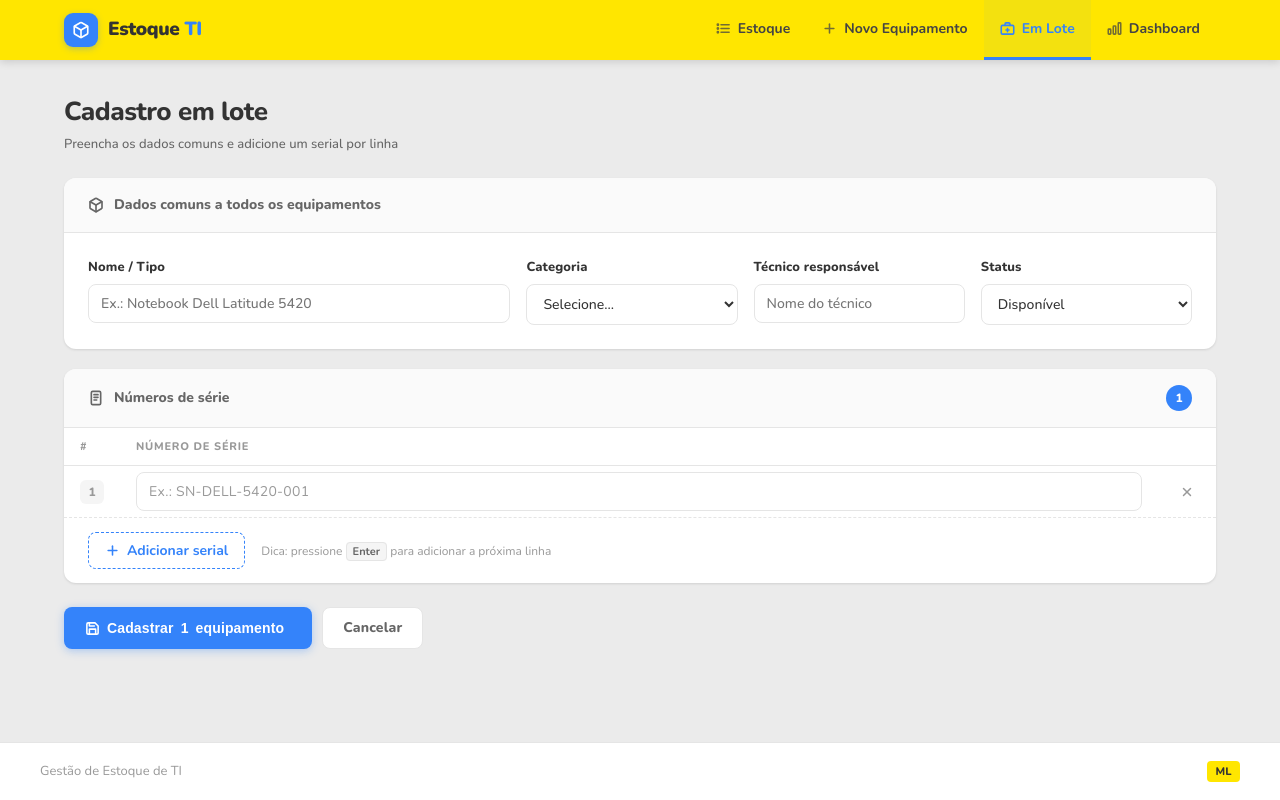
After one commit to vitto2/estoque-gerenciador, a Flask app: page /equipamentos/lote in a window 1280 px wide. The commit adds this page. Run offline with Flask 3, Linux system fonts and the light colour scheme.

Commit message:
Cadastro em lote com seriais dinâmicos
- Campo serial (nullable) adicionado ao modelo Equipamento
- Nova rota GET/POST /equipamentos/lote para cadastro em lote
- Formulário com campos comuns no topo e tabela dinâmica de seriais:
  - Botão "+" e tecla Enter adicionam nova linha
  - Colar múltiplos seriais de uma vez separa automaticamente por linha
  - Botão ✕ remove linha (mínimo 1)
  - Contador ao vivo no header e no botão de submit
- Nav: novo item "Em Lote" com ícone SVG
- Listagem: coluna Serial com badge monospace (ou — se ausente)
- Exportação Excel: coluna "Número de Série" adicionada
- CSS: estilos do formulário em lote, serial badge na listagem

Co-Authored-By: Claude Sonnet 4.6 <noreply@anthropic.com>
Claude-Session: https://claude.ai/code/session_01MuMM1ogfEvd7K1ZwwraziY

```diff
--- a/exportacao.py
+++ b/exportacao.py
@@ -10,6 +10,7 @@ from openpyxl.styles import Alignment, Font, PatternFill
 
 CABECALHOS = [
     "Nome/Tipo",
+    "Número de Série",
     "Categoria",
     "Quantidade",
     "Data de Registro",
@@ -17,9 +18,9 @@ CABECALHOS = [
     "Status",
 ]
 
-LARGURAS_COLUNAS = [32, 20, 12, 20, 24, 16]
+LARGURAS_COLUNAS = [32, 22, 20, 12, 20, 24, 16]
 
-COR_CABECALHO = "1E3A5F"  # mesma cor da topbar do site, pra manter identidade visual
+COR_CABECALHO = "3483FA"
 
 
 def gerar_planilha_equipamentos(itens):
@@ -47,6 +48,7 @@ def gerar_planilha_equipamentos(itens):
         ws.append(
             [
                 item.nome,
+                item.serial or "",
                 item.categoria,
                 item.quantidade,
                 item.data_registro.strftime("%d/%m/%Y %H:%M"),
--- a/models.py
+++ b/models.py
@@ -42,6 +42,7 @@ class Equipamento(db.Model):
     nome = db.Column(db.String(150), nullable=False)
     categoria = db.Column(db.String(50), nullable=False)
     quantidade = db.Column(db.Integer, nullable=False, default=1)
+    serial = db.Column(db.String(100), nullable=True)
     data_registro = db.Column(db.DateTime, nullable=False, default=datetime.now)
     tecnico_responsavel = db.Column(db.String(100), nullable=False)
     status = db.Column(db.String(30), nullable=False, default="Disponível")
--- a/routes/equipamentos.py
+++ b/routes/equipamentos.py
@@ -127,6 +127,70 @@ def _aplicar_filtros(query, filtros):
     return query
 
 
+def _contexto_lote(form_data=None, seriais=None):
+    fd = form_data or {}
+    return {
+        "valores": {
+            "nome": fd.get("nome", ""),
+            "categoria": fd.get("categoria", ""),
+            "categoria_customizada": fd.get("categoria_customizada", ""),
+            "tecnico_responsavel": fd.get("tecnico_responsavel", ""),
+            "status": fd.get("status", "Disponível"),
+        },
+        "seriais": seriais if seriais is not None else [""],
+        "categorias": get_categorias_disponiveis() + ["Outro"],
+        "status_opcoes": STATUS_OPCOES,
+        "tecnicos_existentes": get_tecnicos_existentes(),
+    }
+
+
+@equipamentos_bp.route("/lote", methods=["GET", "POST"])
+def lote():
+    if request.method == "POST":
+        nome = (request.form.get("nome") or "").strip()
+        categoria = (request.form.get("categoria") or "").strip()
+        if categoria == "Outro":
+            categoria = (request.form.get("categoria_customizada") or "").strip()
+        tecnico = (request.form.get("tecnico_responsavel") or "").strip()
+        status = (request.form.get("status") or "").strip()
+        seriais_raw = request.form.getlist("serial")
+
+        erros = []
+        if not nome:
+            erros.append("Informe o nome/tipo do equipamento.")
+        if not categoria:
+            erros.append("Informe a categoria.")
+        if not tecnico:
+            erros.append("Informe o técnico responsável.")
+        if status not in STATUS_OPCOES:
+            erros.append("Selecione um status válido.")
+
+        seriais = [s.strip() for s in seriais_raw if s.strip()]
+        if not seriais:
+            erros.append("Adicione pelo menos um número de série.")
+
+        if erros:
+            for e in erros:
+                flash(e, "erro")
+            return render_template("lote.html", **_contexto_lote(form_data=request.form, seriais=seriais_raw))
+
+        for serial in seriais:
+            db.session.add(Equipamento(
+                nome=nome,
+                categoria=categoria,
+                quantidade=1,
+                serial=serial,
+                tecnico_responsavel=tecnico,
+                status=status,
+            ))
+        db.session.commit()
+        n = len(seriais)
+        flash(f'{n} equipamento{"s" if n > 1 else ""} cadastrado{"s" if n > 1 else ""} com sucesso.', "sucesso")
+        return redirect(url_for("equipamentos.listagem"))
+
+    return render_template("lote.html", **_contexto_lote())
+
+
 @equipamentos_bp.route("/")
 def listagem():
     filtros = _filtros_atuais()
--- a/static/css/style.css
+++ b/static/css/style.css
@@ -636,12 +636,190 @@ input:focus {
 
 .card-grafico-largo { grid-column: 1 / -1; }
 
+/* ── SERIAL BADGE (listing) ──────────────────────────────────────────────── */
+.item-serial {
+    font-family: "SF Mono", "Fira Code", "Consolas", monospace;
+    font-size: 12px;
+    font-weight: 700;
+    color: var(--ml-blue);
+    background: var(--ml-blue-light);
+    padding: 3px 8px;
+    border-radius: 5px;
+    letter-spacing: 0.03em;
+    white-space: nowrap;
+}
+.item-sem-serial { color: var(--text-light); font-size: 13px; }
+
+/* ── BATCH FORM ──────────────────────────────────────────────────────────── */
+.lote-card {
+    background: var(--surface);
+    border-radius: var(--radius-lg);
+    box-shadow: var(--shadow-sm);
+    overflow: hidden;
+}
+
+.lote-card-header {
+    display: flex;
+    align-items: center;
+    gap: 10px;
+    padding: 16px 24px;
+    background: #FAFAFA;
+    border-bottom: 1.5px solid var(--border);
+    font-size: 14px;
+    font-weight: 800;
+    color: var(--text-secondary);
+}
+
+.lote-campos-comuns {
+    display: grid;
+    grid-template-columns: 2fr 1fr 1fr 1fr;
+    gap: 16px;
+    padding: 24px;
+}
+
+.lote-contador-badge {
+    margin-left: auto;
+    background: var(--ml-blue);
+    color: white;
+    font-size: 12px;
+    font-weight: 800;
+    min-width: 26px;
+    height: 26px;
+    border-radius: 999px;
+    display: flex;
+    align-items: center;
+    justify-content: center;
+    padding: 0 8px;
+    transition: background var(--transition);
+}
+
+.lote-seriais-wrapper { overflow-x: auto; }
+
+.lote-tabela {
+    width: 100%;
+    border-collapse: collapse;
+}
+
+.lote-tabela th {
+    text-align: left;
+    padding: 10px 16px;
+    font-size: 11px;
+    font-weight: 800;
+    text-transform: uppercase;
+    letter-spacing: 0.07em;
+    color: var(--text-light);
+    border-bottom: 1px solid var(--border);
+    background: transparent;
+}
+
+.lote-tabela td {
+    padding: 6px 16px;
+    border-bottom: 1px solid #F5F5F5;
+    vertical-align: middle;
+}
+
+.lote-tabela tbody tr:last-child td { border-bottom: none; }
+
+.lote-tabela tbody tr:hover { background: #FAFBFF; }
+
+.lote-tabela .col-seq { width: 52px; }
+.lote-tabela .col-acao { width: 52px; }
+
+.serial-seq {
+    display: inline-flex;
+    align-items: center;
+    justify-content: center;
+    width: 24px;
+    height: 24px;
+    background: var(--neutral-bg);
+    color: var(--text-light);
+    border-radius: 6px;
+    font-size: 12px;
+    font-weight: 800;
+}
+
+.serial-input {
+    width: 100%;
+    padding: 8px 12px;
+    border: 1.5px solid var(--border);
+    border-radius: var(--radius);
+    font-size: 14px;
+    font-family: "SF Mono", "Fira Code", "Consolas", monospace;
+    font-weight: 600;
+    letter-spacing: 0.02em;
+    background: white;
+    color: var(--text);
+    transition: border-color var(--transition), box-shadow var(--transition);
+}
+
+.serial-input:focus {
+    outline: none;
+    border-color: var(--ml-blue);
+    box-shadow: 0 0 0 3px rgba(52,131,250,0.15);
+}
+
+.serial-input::placeholder { color: var(--text-light); font-weight: 400; }
+
+.btn-remove-serial {
+    background: none;
+    border: none;
+    cursor: pointer;
+    padding: 6px;
+    border-radius: 6px;
+    color: var(--text-light);
+    display: flex;
+    align-items: center;
+    transition: background var(--transition), color var(--transition);
+}
+.btn-remove-serial:hover { background: var(--ml-red-light); color: var(--ml-red); }
+
+.lote-add-area {
+    display: flex;
+    align-items: center;
+    gap: 16px;
+    padding: 14px 24px;
+    border-top: 1.5px dashed var(--border);
+}
+
+.btn-add-serial {
+    display: inline-flex;
+    align-items: center;
+    gap: 7px;
+    padding: 8px 16px;
+    border: 1.5px dashed var(--ml-blue);
+    border-radius: var(--radius);
+    background: none;
+    color: var(--ml-blue);
+    font-size: 14px;
+    font-weight: 700;
+    cursor: pointer;
+    font-family: inherit;
+    transition: background var(--transition), border-style var(--transition);
+}
+.btn-add-serial:hover { background: var(--ml-blue-light); border-style: solid; }
+
+.lote-hint {
+    font-size: 12px;
+    color: var(--text-light);
+}
+.lote-hint kbd {
+    background: var(--neutral-bg);
+    border: 1px solid var(--border);
+    border-radius: 4px;
+    padding: 1px 6px;
+    font-size: 11px;
+    font-family: inherit;
+    color: var(--text-secondary);
+    font-weight: 700;
+}
+
 /* ── RESPONSIVE ──────────────────────────────────────────────────────────── */
 @media (max-width: 800px) {
     .graficos-grid { grid-template-columns: 1fr; }
     .filtro-acoes { margin-left: 0; width: 100%; }
     .filtro-acoes .btn { flex: 1; }
     .resumo-cards { grid-template-columns: 1fr 1fr; }
+    .lote-campos-comuns { grid-template-columns: 1fr 1fr; }
 }
 
 @media (max-width: 640px) {
--- a/templates/base.html
+++ b/templates/base.html
@@ -40,6 +40,14 @@
                 </svg>
                 Novo Equipamento
             </a>
+            <a href="{{ url_for('equipamentos.lote') }}"
+               class="{{ 'active' if request.endpoint == 'equipamentos.lote' else '' }}">
+                <svg class="nav-icon" width="15" height="15" viewBox="0 0 24 24" fill="none" stroke="currentColor" stroke-width="2.5" stroke-linecap="round" stroke-linejoin="round">
+                    <rect x="2" y="7" width="20" height="14" rx="2"/><path d="M16 7V5a2 2 0 0 0-2-2h-4a2 2 0 0 0-2 2v2"/>
+                    <line x1="12" y1="12" x2="12" y2="17"/><line x1="9.5" y1="14.5" x2="14.5" y2="14.5"/>
+                </svg>
+                Em Lote
+            </a>
             <a href="{{ url_for('dashboard.dashboard') }}"
                class="{{ 'active' if request.endpoint == 'dashboard.dashboard' else '' }}">
                 <svg class="nav-icon" width="15" height="15" viewBox="0 0 24 24" fill="none" stroke="currentColor" stroke-width="2.5" stroke-linecap="round" stroke-linejoin="round">
--- /dev/null
+++ b/templates/lote.html
@@ -0,0 +1,214 @@
+{% extends "base.html" %}
+{% block title %}Cadastro em Lote — Estoque de TI{% endblock %}
+
+{% block content %}
+<div class="page-header">
+    <div class="page-header-left">
+        <h1>Cadastro em lote</h1>
+        <p class="page-subtitle">Preencha os dados comuns e adicione um serial por linha</p>
+    </div>
+</div>
+
+<form method="post" id="form-lote">
+
+    {# ── Dados comuns ─────────────────────────────────────────────── #}
+    <div class="lote-card" style="margin-bottom: 20px;">
+        <div class="lote-card-header">
+            <svg width="16" height="16" viewBox="0 0 24 24" fill="none" stroke="currentColor" stroke-width="2.5" stroke-linecap="round" stroke-linejoin="round">
+                <path d="M21 8a2 2 0 0 0-1-1.73l-7-4a2 2 0 0 0-2 0l-7 4A2 2 0 0 0 3 8v8a2 2 0 0 0 1 1.73l7 4a2 2 0 0 0 2 0l7-4A2 2 0 0 0 21 16Z"/>
+                <path d="m3.3 7 8.7 5 8.7-5"/><path d="M12 22V12"/>
+            </svg>
+            <span>Dados comuns a todos os equipamentos</span>
+        </div>
+
+        <div class="lote-campos-comuns">
+            <div class="campo">
+                <label for="nome">Nome / Tipo</label>
+                <input type="text" id="nome" name="nome" required
+                       value="{{ valores.nome }}"
+                       placeholder="Ex.: Notebook Dell Latitude 5420">
+            </div>
+
+            <div class="campo">
+                <label for="categoria">Categoria</label>
+                <select id="categoria" name="categoria" required onchange="alternarCategoriaCustomizada()">
+                    <option value="" disabled {{ 'selected' if not valores.categoria else '' }}>Selecione...</option>
+                    {% for c in categorias %}
+                        <option value="{{ c }}" {{ 'selected' if c == valores.categoria else '' }}>{{ c }}</option>
+                    {% endfor %}
+                </select>
+                <input type="text" id="categoria_customizada" name="categoria_customizada"
+                       placeholder="Nova categoria"
+                       value="{{ valores.categoria_customizada }}"
+                       style="display:none; margin-top:8px;">
+            </div>
+
+            <div class="campo">
+                <label for="tecnico_responsavel">Técnico responsável</label>
+                <input type="text" id="tecnico_responsavel" name="tecnico_responsavel"
+                       list="lista-tecnicos" required
+                       value="{{ valores.tecnico_responsavel }}"
+                       placeholder="Nome do técnico">
+                <datalist id="lista-tecnicos">
+                    {% for t in tecnicos_existentes %}
+                        <option value="{{ t }}">
+                    {% endfor %}
+                </datalist>
+            </div>
+
+            <div class="campo">
+                <label for="status">Status</label>
+                <select id="status" name="status" required>
+                    {% for s in status_opcoes %}
+                        <option value="{{ s }}" {{ 'selected' if s == valores.status else '' }}>{{ s }}</option>
+                    {% endfor %}
+                </select>
+            </div>
+        </div>
+    </div>
+
+    {# ── Seriais ───────────────────────────────────────────────────── #}
+    <div class="lote-card">
+        <div class="lote-card-header">
+            <svg width="16" height="16" viewBox="0 0 24 24" fill="none" stroke="currentColor" stroke-width="2.5" stroke-linecap="round" stroke-linejoin="round">
+                <rect x="5" y="2" width="14" height="20" rx="2"/>
+                <line x1="9" y1="7" x2="15" y2="7"/><line x1="9" y1="11" x2="15" y2="11"/><line x1="9" y1="15" x2="13" y2="15"/>
+            </svg>
+            <span>Números de série</span>
+            <span class="lote-contador-badge" id="lote-contador">{{ seriais|length }}</span>
+        </div>
+
+        <div class="lote-seriais-wrapper">
+            <table class="lote-tabela">
+                <thead>
+                    <tr>
+                        <th class="col-seq">#</th>
+                        <th>Número de série</th>
+                        <th class="col-acao"></th>
+                    </tr>
+                </thead>
+                <tbody id="seriais-tbody">
+                    {% for s in seriais %}
+                    <tr class="serial-row">
+                        <td><span class="serial-seq">{{ loop.index }}</span></td>
+                        <td>
+                            <input type="text" name="serial" class="serial-input"
+                                   value="{{ s }}" placeholder="Ex.: SN-DELL-5420-001"
+                                   autocomplete="off" spellcheck="false">
+                        </td>
+                        <td>
+                            <button type="button" class="btn-remove-serial" onclick="removerLinha(this)" title="Remover">
+                                <svg width="14" height="14" viewBox="0 0 24 24" fill="none" stroke="currentColor" stroke-width="2.5" stroke-linecap="round">
+                                    <line x1="18" y1="6" x2="6" y2="18"/><line x1="6" y1="6" x2="18" y2="18"/>
+                                </svg>
+                            </button>
+                        </td>
+                    </tr>
+                    {% endfor %}
+                </tbody>
+            </table>
+        </div>
+
+        <div class="lote-add-area">
+            <button type="button" class="btn-add-serial" onclick="adicionarLinha()">
+                <svg width="15" height="15" viewBox="0 0 24 24" fill="none" stroke="currentColor" stroke-width="2.5" stroke-linecap="round">
+                    <line x1="12" y1="5" x2="12" y2="19"/><line x1="5" y1="12" x2="19" y2="12"/>
+                </svg>
+                Adicionar serial
+            </button>
+            <span class="lote-hint">Dica: pressione <kbd>Enter</kbd> para adicionar a próxima linha</span>
+        </div>
+    </div>
+
+    {# ── Ações ────────────────────────────────────────────────────── #}
+    <div class="form-acoes" style="margin-top: 24px;">
+        <button type="submit" class="btn btn-primary" id="btn-submit">
+            <svg width="15" height="15" viewBox="0 0 24 24" fill="none" stroke="currentColor" stroke-width="2.5" stroke-linecap="round" stroke-linejoin="round">
+                <path d="M19 21H5a2 2 0 0 1-2-2V5a2 2 0 0 1 2-2h11l5 5v11a2 2 0 0 1-2 2z"/>
+                <polyline points="17 21 17 13 7 13 7 21"/><polyline points="7 3 7 8 15 8"/>
+            </svg>
+            Cadastrar <span id="btn-count">{{ seriais|length }}</span> equipamento<span id="btn-plural">{{ 's' if seriais|length != 1 else '' }}</span>
+        </button>
+        <a href="{{ url_for('equipamentos.listagem') }}" class="btn btn-secundario">Cancelar</a>
+    </div>
+
+</form>
+
+<script>
+function atualizarContador() {
+    const rows = document.querySelectorAll('.serial-row');
+    const n = rows.length;
+    document.getElementById('lote-contador').textContent = n;
+    document.getElementById('btn-count').textContent = n;
+    document.getElementById('btn-plural').textContent = n === 1 ? '' : 's';
+}
+
+function atualizarNumeracao() {
+    document.querySelectorAll('.serial-seq').forEach((el, i) => {
+        el.textContent = i + 1;
+    });
+}
+
+function adicionarLinha(valor = '') {
+    const tbody = document.getElementById('seriais-tbody');
+    const seq = tbody.querySelectorAll('.serial-row').length + 1;
+    const tr = document.createElement('tr');
+    tr.className = 'serial-row';
+    tr.innerHTML = `
+        <td><span class="serial-seq">${seq}</span></td>
+        <td><input type="text" name="serial" class="serial-input"
+                   value="${valor}" placeholder="Ex.: SN-DELL-5420-00${seq}"
+                   autocomplete="off" spellcheck="false"></td>
+        <td><button type="button" class="btn-remove-serial" onclick="removerLinha(this)" title="Remover">
+            <svg width="14" height="14" viewBox="0 0 24 24" fill="none" stroke="currentColor" stroke-width="2.5" stroke-linecap="round">
+                <line x1="18" y1="6" x2="6" y2="18"/><line x1="6" y1="6" x2="18" y2="18"/>
+            </svg>
+        </button></td>
+    `;
+    tbody.appendChild(tr);
+    tr.querySelector('.serial-input').focus();
+    atualizarContador();
+}
+
+function removerLinha(btn) {
+    const rows = document.querySelectorAll('.serial-row');
+    if (rows.length <= 1) return;
+    btn.closest('tr').remove();
+    atualizarNumeracao();
+    atualizarContador();
+}
+
+// Enter no campo serial → adiciona próxima linha
+document.addEventListener('keydown', function(e) {
+    if (e.key === 'Enter' && e.target.classList.contains('serial-input')) {
+        e.preventDefault();
+        adicionarLinha();
+    }
+});
+
+// Colar múltiplos seriais de uma vez (um por linha)
+document.addEventListener('paste', function(e) {
+    if (!e.target.classList.contains('serial-input')) return;
+    const texto = (e.clipboardData || window.clipboardData).getData('text');
+    const linhas = texto.split(/[\r\n]+/).map(l => l.trim()).filter(Boolean);
+    if (linhas.length <= 1) return;
+    e.preventDefault();
+    e.target.value = linhas[0];
+    for (let i = 1; i < linhas.length; i++) adicionarLinha(linhas[i]);
+    atualizarContador();
+});
+
+function alternarCategoriaCustomizada() {
+    const select = document.getElementById('categoria');
+    const campoCustom = document.getElementById('categoria_customizada');
+    if (select.value === 'Outro') {
+        campoCustom.style.display = 'block';
+        campoCustom.required = true;
+    } else {
+        campoCustom.style.display = 'none';
+        campoCustom.required = false;
+    }
+}
+document.addEventListener('DOMContentLoaded', alternarCategoriaCustomizada);
+</script>
+{% endblock %}
```
Also changed, not shown: templates/listagem.html (+8 -0 lines).
